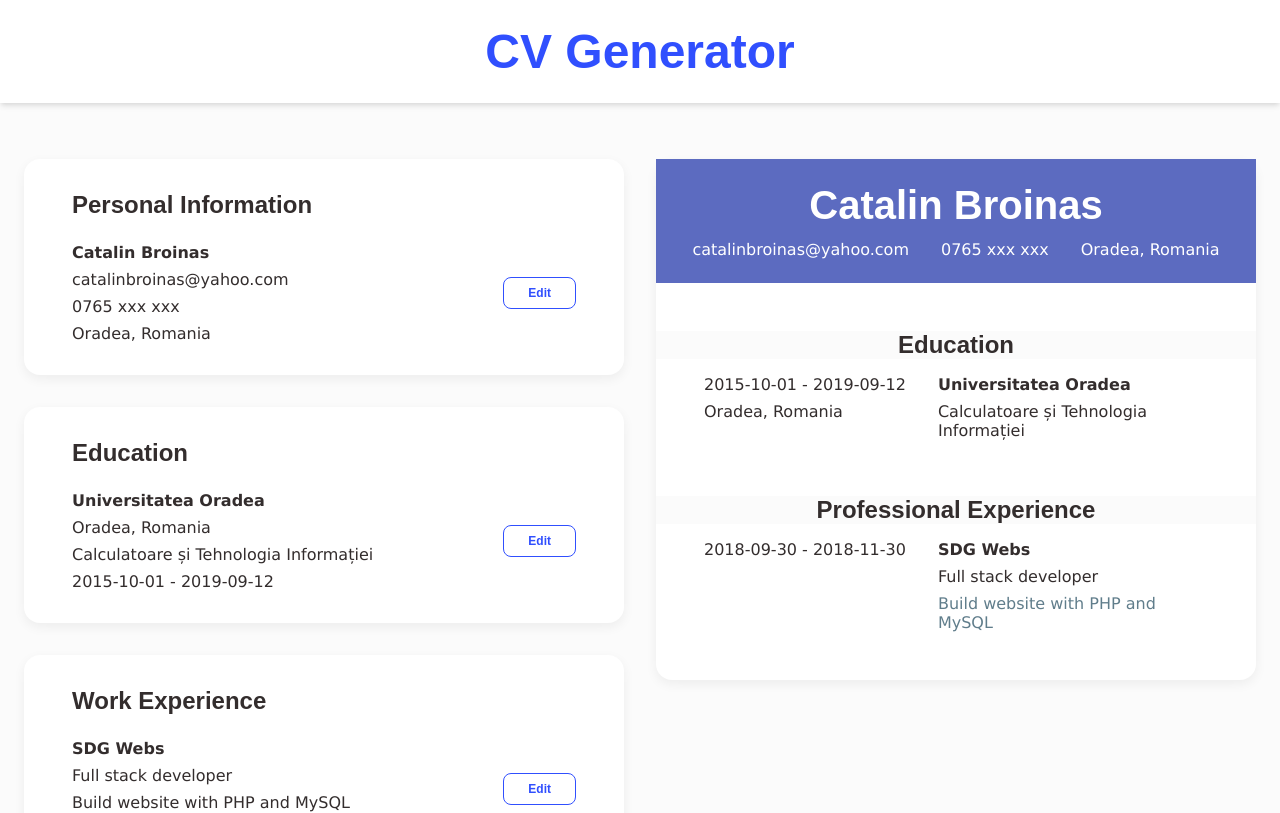
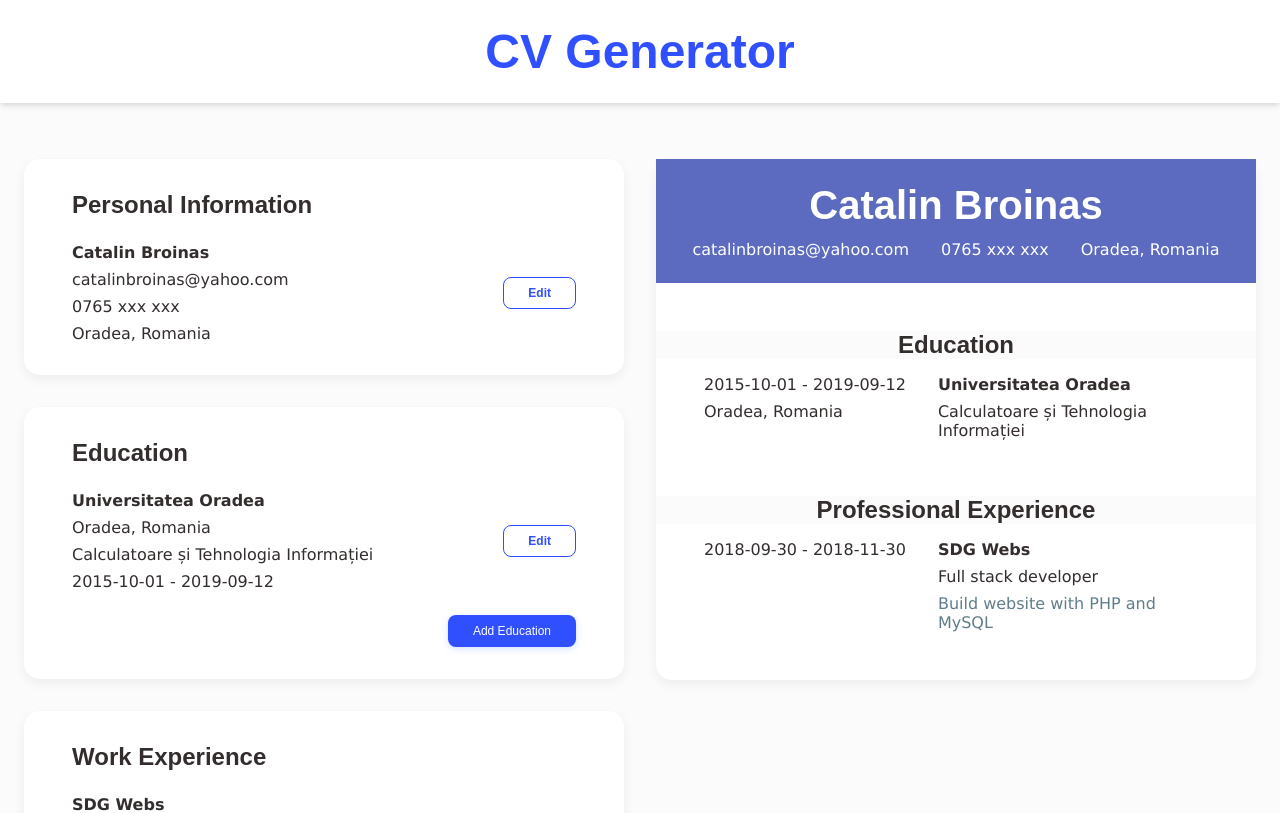
Before and after one commit to catalinbroinas/cv-application, a React (Vite) app: page / in a window 1280 px wide. Shown: the top 813 px of the page. Built offline with nearby package versions, Linux system fonts and the light colour scheme.

Commit message:
feat(FormSection): add 'Add Education' button
- Enable adding new education entries

```diff
--- a/src/sections/MainContent/FormSection.jsx
+++ b/src/sections/MainContent/FormSection.jsx
@@ -67,6 +67,7 @@ function FormSection({ setPersonalData, personalData, setEducationData, educatio
                               }}
                         />
                     ) : (
+                        <>
                             <EducationDataDisplay
                                 educationData={educationData}
                                 onEdit={(id) => {
@@ -74,6 +75,15 @@ function FormSection({ setPersonalData, personalData, setEducationData, educatio
                                     setIsEditingEducation(true);
                                 }}
                             />
+                            <button
+                                className="btn btn-primary"
+                                type="button"
+                                onClick={() => {
+                                    setIsEditingEducation(true)
+                                    setEducationEditingId(null)
+                                }}
+                            >Add Education</button>
+                        </>
                     )
                 }
             </div>
```
Lines whose indentation alone changed are shown as unchanged.
